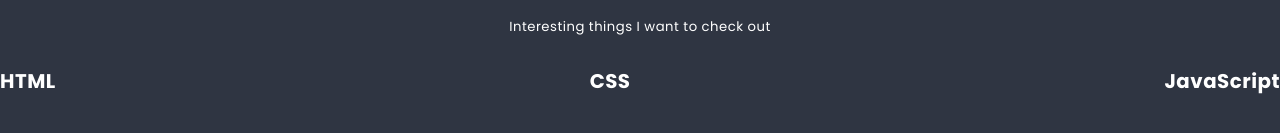
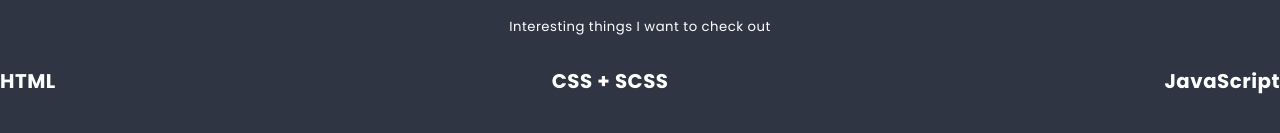
Before and after one commit to iMdPd/reactToDoApp, a JavaScript app: page / in a window 1280 px wide. Shown: the part 451-584 px from the top of the page. Built offline with nearby package versions, Linux system fonts and the light colour scheme.

Commit message:
Separate column component

```diff
--- /dev/null
+++ b/src/components/Column/Column.js
@@ -0,0 +1,11 @@
+import styles from "./Column.module.scss";
+
+const Column = (props) => {
+  return (
+    <article>
+      <h2>{props.title}</h2>
+    </article>
+  );
+};
+
+export default Column;
--- a/src/components/List/List.js
+++ b/src/components/List/List.js
@@ -1,4 +1,5 @@
 import styles from "./List.module.scss";
+import Column from "../Column/Column";
 
 const List = () => {
   return (
@@ -12,15 +13,9 @@ const List = () => {
         Interesting things I want to check out
       </p>
       <section className={styles.columns}>
-        <article>
-          <h2>HTML</h2>
-        </article>
-        <article>
-          <h2>CSS</h2>
-        </article>
-        <article>
-          <h2>JavaScript</h2>
-        </article>
+        <Column title="HTML" />
+        <Column title="CSS + SCSS" />
+        <Column title="JavaScript" />
       </section>
     </div>
   );
```
Also changed, not shown: src/components/Column/Column.module.scss (added).
